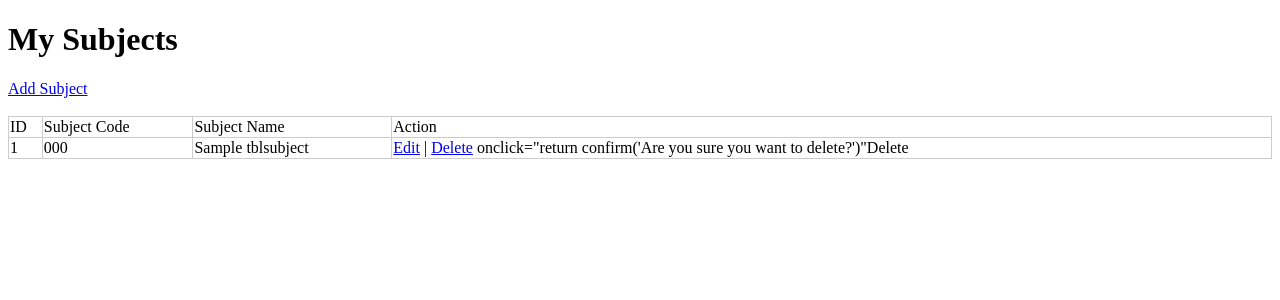
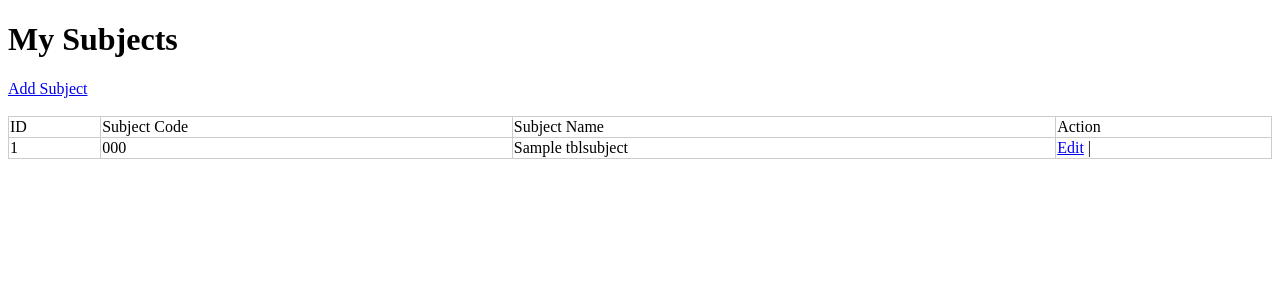
Before and after one commit to sodiumperoxideee/webdevproject, a PHP site: page / in a window 1280 px wide. Shown: the top 300 px of the page. Run offline with PHP 8.4, Linux system fonts and the light colour scheme; tables that the repository leaves empty hold one stand-in row (values such as "Sample post").

Commit message:
Revert "Edit index.php to put Delete link"
This reverts commit 9b3e178bd6c32a77b66bd0f8a2929cf45b230d67.

```diff
--- a/index.php
+++ b/index.php
@@ -37,7 +37,7 @@
                 echo "<td>".$res['Subject_Code']."</td>";
                 echo "<td>".$res['Subject_Name']."</td>";
                 echo "<td><a href=\"forms/editform.php?id=".$res['Subject_ID']."\">Edit</a> |
-                        <a href=\"forms/delete.php?id=".$res['Subject_ID']."\">Delete</a>
+                        <a href=\"forms/delete.php?id=".$res['Subject_ID']."\"
                         onclick=\"return confirm('Are you sure you want to delete?')\"Delete</a></td>";
                 echo "</tr>";
             }
```
